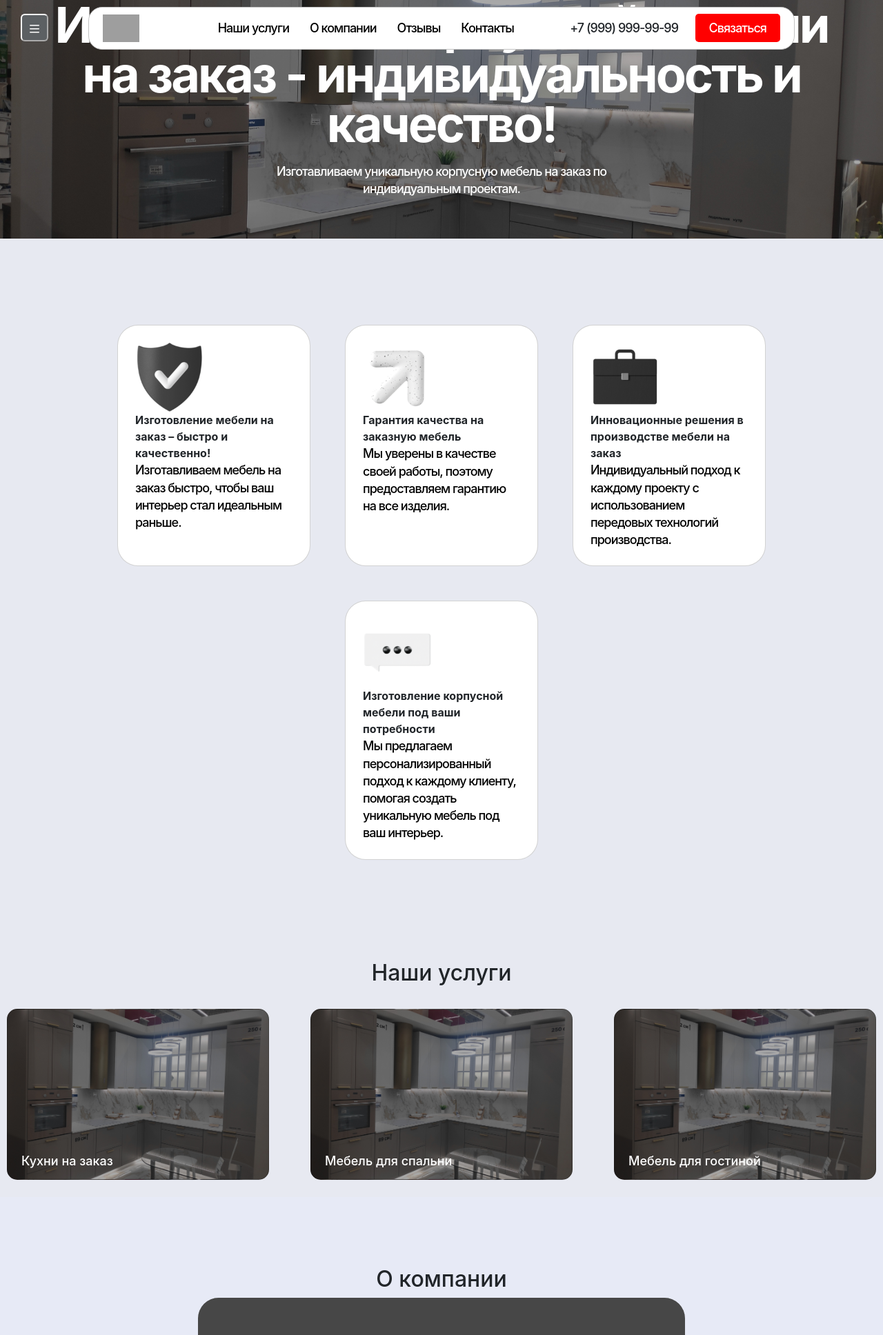
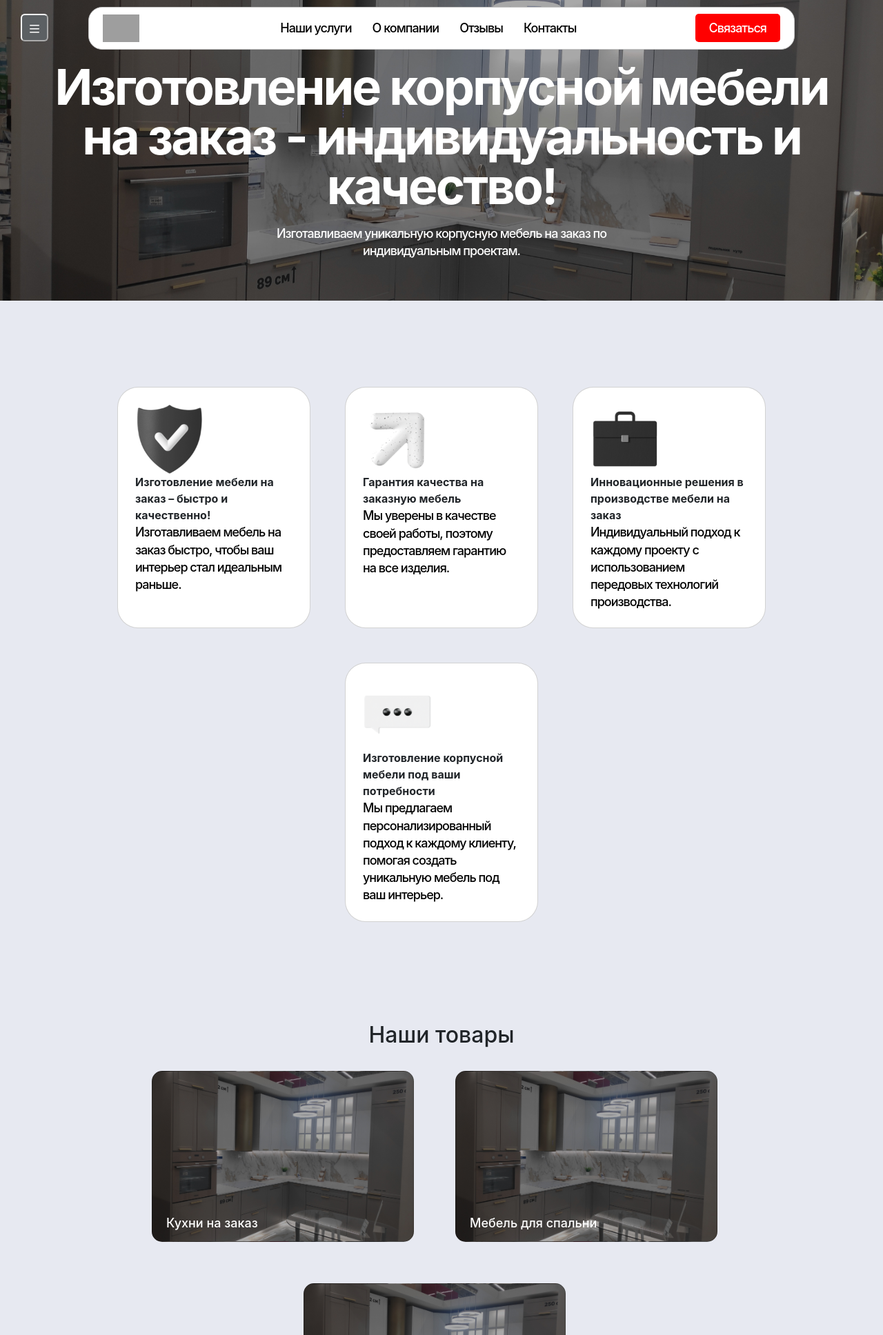
Before and after one commit to Dmitry123654789/FlaskProject, a Flask app: page / in a window 1280 px wide. Shown: the top 1936 px of the page at 69% size. Run offline with Flask 3, Linux system fonts and the light colour scheme; grey boxes are pictures that could not be loaded.

Commit message:
исправлены мелкие баги

```diff
--- a/static/css/home_page.css
+++ b/static/css/home_page.css
@@ -200,8 +200,8 @@ ul {
 
 .card-contact {
     border-radius: 15px;
-    min-width: 600px;
     margin: 10px;
+    width: 35%;
 }
 
 .cards-contact {
@@ -221,7 +221,7 @@ ul {
     border-radius: 15px;
     background-size: cover;
     background-position: center;
-    padding: 0px;
+    padding: 0;
 }
 
 .text-card {
--- a/templates/home.html
+++ b/templates/home.html
@@ -43,7 +43,6 @@
                 </ul>
             </nav>
             <div>
-                <a style="margin-right: 20px">+7 (999) 999-99-99</a>
                 <a href="#" class="contact-button" data-easy-toggle="#modalWin" data-easy-class="show" data-easy-rcoe>
                     Связаться
                 </a>
@@ -72,7 +71,8 @@
 
         <div align="center" class="nav-menu-home">
             <div>
-                <div style="max-width: 1184px"><a class="text-header">Изготовление корпусной мебели на
+                <div style="max-width: 1184px; padding-top: 90px;"><a class="text-header">Изготовление корпусной мебели
+                    на
                     заказ
                     - индивидуальность и качество!</a>
                 </div>
@@ -112,9 +112,11 @@
             </div>
         </div>
 
-        <div align="center" class="background-fill" style="padding-top: 100px;" id="services">
-            <h2>Наши услуги</h2>
-            <div class="cards-contact">
+        <h2 align="center" style="padding-top: 100px">Наши товары</h2>
+        <div align="center" class="background-fill"
+             style="width: calc(100% - 20px);  display: flex;  justify-content: center;" id="services">
+
+            <div class="cards-contact" style="flex-wrap: wrap;">
                 <a href="/portfolio?filters=kitchen">
                     <div class="card card-service" style="background-image: url(/static/img/home_page_photo.jpg)">
                         <div class="text-card" style="width: max-content">Кухни на заказ</div>
@@ -182,31 +184,23 @@
         <div class="background-fill" align="center" style="padding-top: 100px;" id="contacts">
             <h2>Контакты</h2>
             <div class="cards-contact">
-                <div>
                 <div class="card card-contact" align="left">
                     <a class="card-a">Телефон:</a>
                     <h4>+7 (999) 999-99-99</h4>
                 </div>
-                </div>
-                <div>
                 <div class="card card-contact" align="left">
                     <a class="card-a">Почта:</a>
                     <h4>info@info.ru</h4>
                 </div>
             </div>
-            </div>
             <div class="cards-contact">
-                <div>
                 <div class="card card-contact" align="left">
                     <a class="card-a">Адрес:</a>
                     <h4>г. Краснодар, ул. Важная, 99</h4>
                 </div>
-                </div>
-                <div>
                     <div class="card card-contact" align="left">
                         <a class="card-a">Часы работы:</a>
                         <h4>C 10:00 до 20:00 Без выходных</h4>
-                    </div>
                     </div>
             </div>
             <div id="map-container">
```
Also changed, not shown: static/img/portfolio/1_bed.png (added), static/img/portfolio/1_kitchen.jpg (added), static/img/portfolio/1_living.jpg (added), templates/portfolio.html (indentation only). Lines whose indentation alone changed are shown as unchanged.
